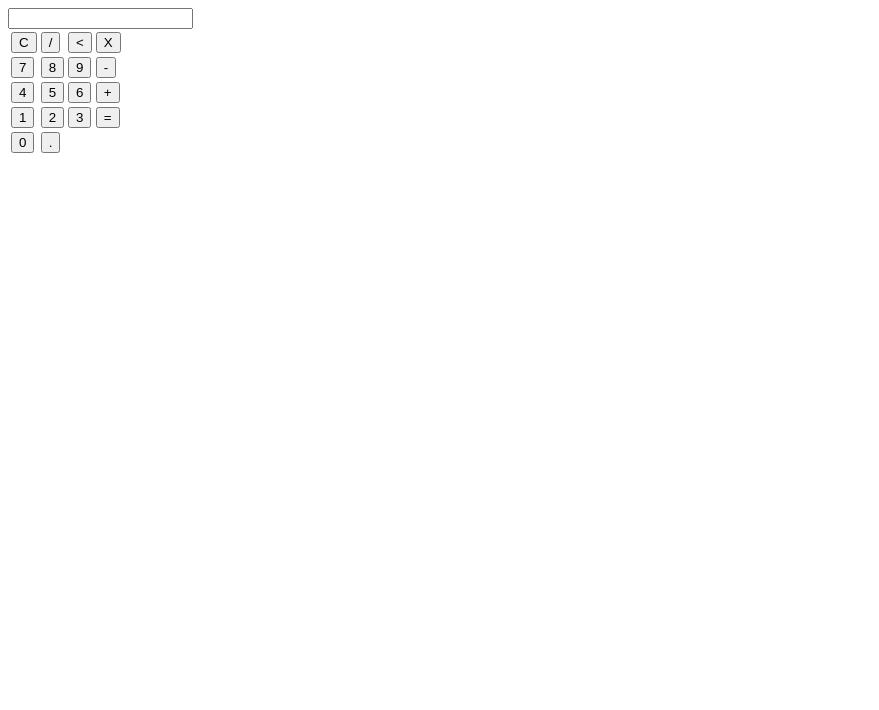
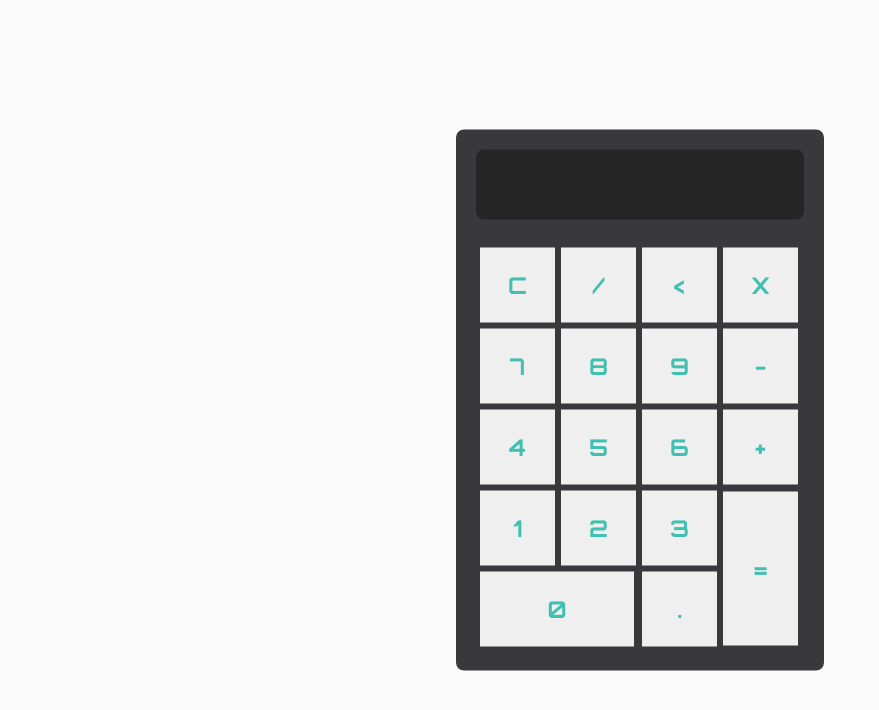
Before and after one commit to rifqifinaldy/calculator-app, a plain HTML site: page index.html in a window 1280 px wide. Shown: the whole page, without its empty margins (0-879 px from the left). Drawn offline with nearby package versions, Linux system fonts and the light colour scheme.

Commit message:
initiate sass

```diff
--- a/index.html
+++ b/index.html
@@ -5,6 +5,7 @@
     <meta http-equiv="X-UA-Compatible" content="IE=edge" />
     <meta name="viewport" content="width=device-width, initial-scale=1.0" />
     <title>Calculator App</title>
+    <link rel="stylesheet" href="./style/style.css">
     <script
       src="https://code.jquery.com/jquery-3.6.0.min.js"
       integrity="sha256-/xUj+3OJU5yExlq6GSYGSHk7tPXikynS7ogEvDej/m4="
@@ -39,10 +40,10 @@
           <td><input type="button" value="1" onclick="insert(1)" /></td>
           <td><input type="button" value="2" onclick="insert(2)"/></td>
           <td><input type="button" value="3" onclick="insert(3)"/></td>
-          <td><input type="button" value="=" onclick="equal()"/></td>
+          <td rowspan="2"><input class="equal-button" type="button" value="=" onclick="equal()"/></td>
         </tr>
         <tr>
-          <td><input type="button" value="0" onclick="insert(4)"/></td>
+          <td colspan="2"><input class="zero-button" type="button" value="0" onclick="insert(0)"/></td>
           <td><input type="button" value="." onclick="insert('.')"/></td>
         </tr>
       </table>
--- /dev/null
+++ b/style/style.sass
@@ -0,0 +1,58 @@
+@import url('https://fonts.googleapis.com/css2?family=Open+Sans:wght@300;400;500;700&family=Orbitron:wght@400;500;700&display=swap')
+
+// Color Palette
+$primary: #41c0b1
+$white: #fafafa
+$black: #252525
+$gray: #39383d
+
+// Font Style
+$font-style: 'Orbitron', sans-serif
+
+*
+    margin: 0px
+    padding: 0px
+    box-sizing: border-box
+    font-family: $font-style
+
+body
+    background: $white
+    font-size: 1.2rem
+
+.calculator
+    position: absolute
+    width: 368px
+    top: 50%
+    left: 50%
+    background-color: $gray
+    padding: 20px
+    border-radius: 8px
+    transform: translate(-50%,-50%)
+    form
+        .input-display
+            width: 100%
+            background: $black
+            color: $primary
+            height: 70px
+            font-size: 3rem
+            text-align: right
+            border: none
+            border-radius: 8px
+            padding-left: 20px
+            padding-right: 20px
+            margin-bottom: 0.5em
+
+    input
+        &[type="button"]
+            width: 75px
+            height: 75px
+            margin: 2px
+            color: $primary
+            font-size: 1.2em
+            font-weight: 600
+            border: none
+            cursor: pointer
+        &.equal-button
+            height: 154px
+        &.zero-button
+            width: 154px
```
Also changed, not shown: style/style.css (added), 1 other file.
